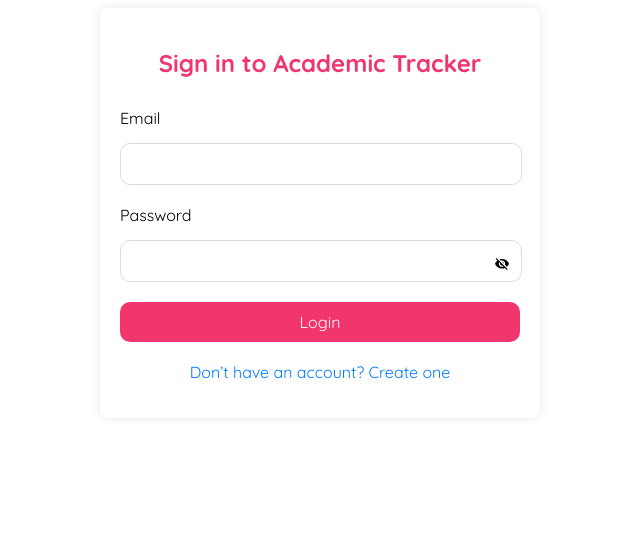
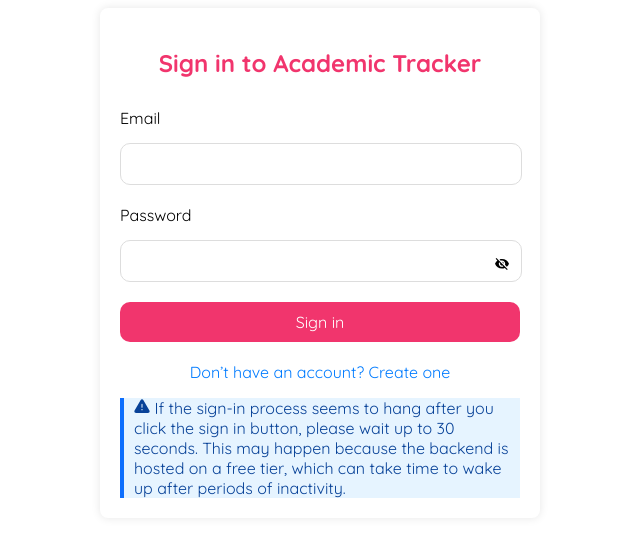
Before and after one commit to WeiHungLoh/academic_tracker, a React (Create React App) app in the folder frontend/: page / in a window 1280 px wide. Shown: the top 536 px of the page, without its empty margins (320-960 px from the left). Built offline with nearby package versions, Linux system fonts and the light colour scheme.

Commit message:
Add notice message in sign in and sign up components

```diff
--- a/frontend/src/Authentication/SignIn.js
+++ b/frontend/src/Authentication/SignIn.js
@@ -2,6 +2,7 @@ import { useState } from 'react';
 import { useNavigate } from 'react-router-dom';
 import { IoMdEyeOff } from "react-icons/io";
 import { IoEye } from "react-icons/io5";
+import { GoAlertFill } from "react-icons/go";
 
 const SignIn = () => {
     const [email, setEmail] = useState('');
@@ -68,11 +69,19 @@ const SignIn = () => {
                     </div>
                 </div>
 
-                <button type="submit">Login</button>
+                <button type="submit">Sign in</button>
                 <p onClick={toggleSignUp}>
                     Don’t have an account? Create one
                 </p>
             </form>
+            <div className="notice-wrapper">
+                <span className="alert-icon">
+                    <GoAlertFill />
+                </span>
+                {"  "}If the sign-in process seems to hang after you click the sign in button,
+                please wait up to 30 seconds. This may happen because the backend is hosted on a free tier,
+                which can take time to wake up after periods of inactivity.
+            </div>
         </div>
     );
 };
--- a/frontend/src/Authentication/SignUp.js
+++ b/frontend/src/Authentication/SignUp.js
@@ -3,6 +3,7 @@ import { useNavigate } from 'react-router-dom';
 import Notification from '../Notification';
 import { IoMdEyeOff } from "react-icons/io";
 import { IoEye } from "react-icons/io5";
+import { GoAlertFill } from "react-icons/go";
 
 const SignUp = () => {
     const [email, setEmail] = useState('');
@@ -79,6 +80,14 @@ const SignUp = () => {
                     Already have an account? Login here
                 </p>
             </form>
+            <div className="notice-wrapper">
+                <span className="alert-icon">
+                    <GoAlertFill />
+                </span>
+                {"  "}If the sign-up process seems to hang after you click the sign in button,
+                please wait up to 30 seconds. This may happen because the backend is hosted on a free tier,
+                which can take time to wake up after periods of inactivity.
+            </div>
             <Notification message={notification} />
         </div>
     );
--- a/frontend/src/index.css
+++ b/frontend/src/index.css
@@ -55,6 +55,12 @@
   top: 40%;
   right: 10px;
   cursor: pointer;
+}
+.signin .notice-wrapper, .signup .notice-wrapper {
+  background-color: #e6f4ff;
+  color: #084298;
+  border-left: 4px solid #0d6efd;
+  padding-left: 10px;
 }
 .navbar {
   padding: 50 px;
```
